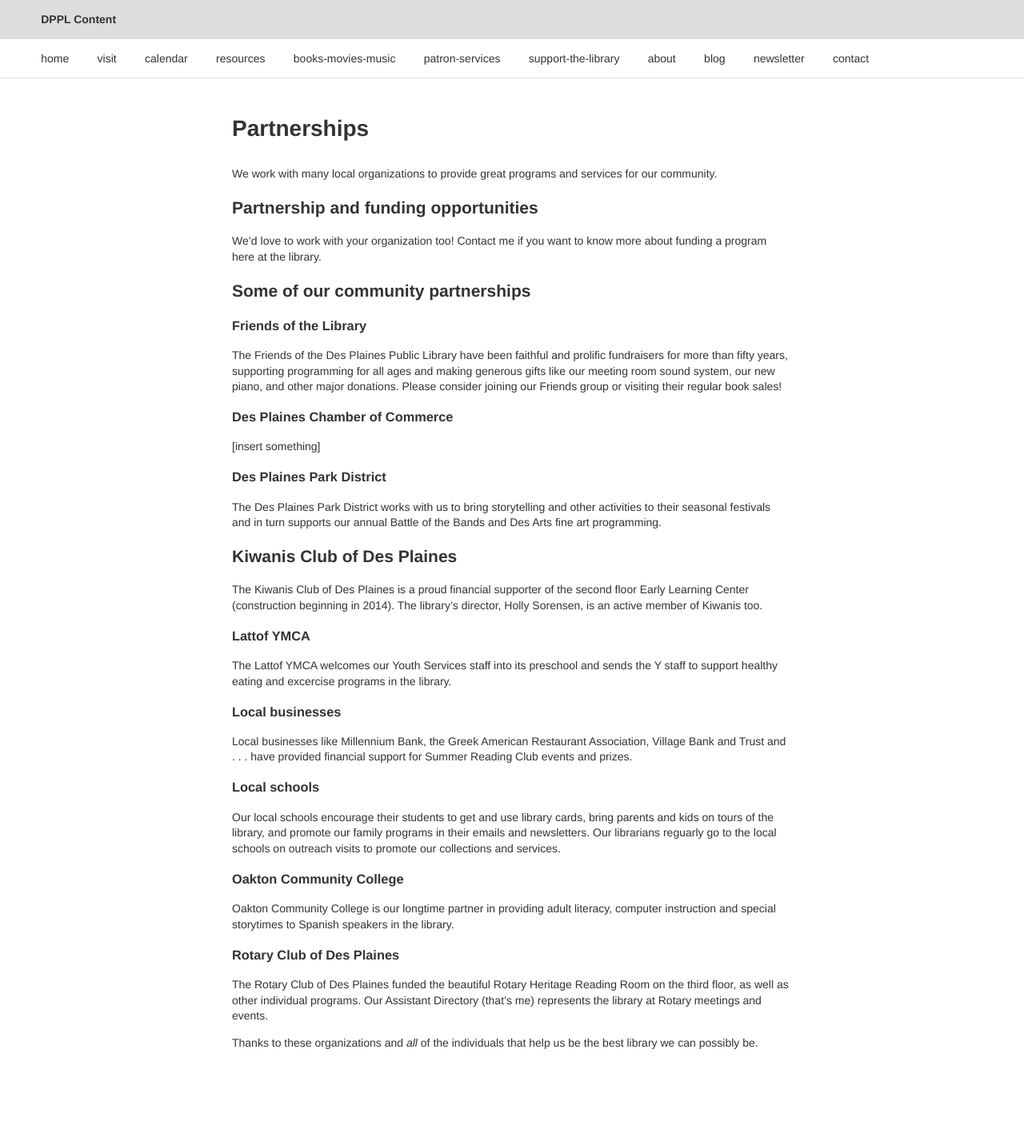
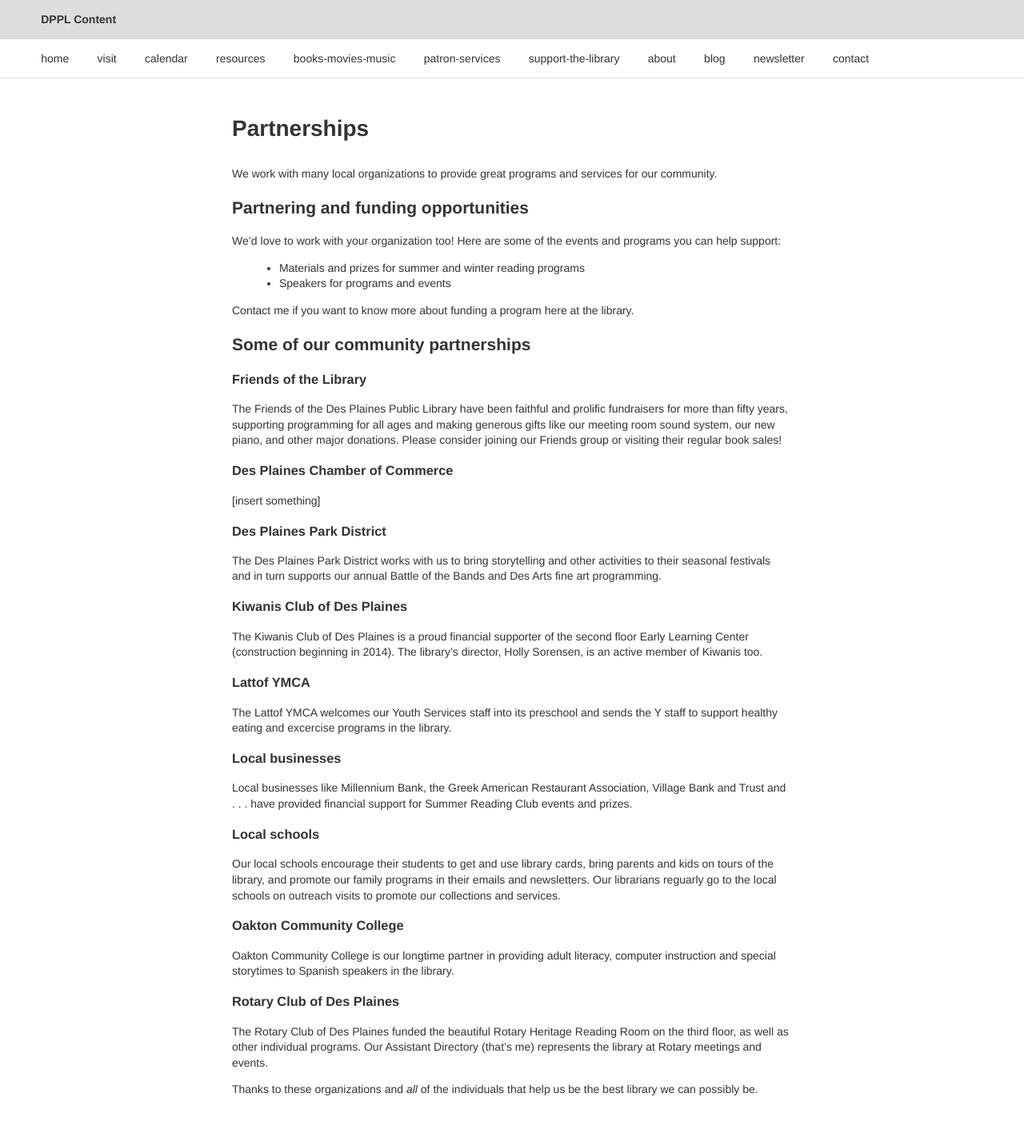
Before and after one commit to dpplweb/dppl-content, a Jekyll site: the page built from _posts/roberta/0706-01-01-partnerships.md, in a window 1280 px wide. Shown: the whole page at 80% size. Built offline with Jekyll 4.4.1, drawn with Linux system fonts in a browser that asks for light colours; Markdown is read by kramdown in place of the engine named in the settings; before the commit the page ends 1368 px from its top, so only the background shows below that.

Commit message:
Updated 0706-01-01-partnerships.md

```diff
--- a/_posts/roberta/0706-01-01-partnerships.md
+++ b/_posts/roberta/0706-01-01-partnerships.md
@@ -15,8 +15,13 @@ published: true
 
 We work with many local organizations to provide great programs and services for our community.
 
-## Partnership and funding opportunities
-We'd love to work with your organization too! Contact me if you want to know more about funding a program here at the library.
+## Partnering and funding opportunities
+We'd love to work with your organization too! Here are some of the events and programs you can help support:
+
+- Materials and prizes for summer and winter reading programs
+- Speakers for programs and events
+
+Contact me if you want to know more about funding a program here at the library.
 
 ## Some of our community partnerships
 
@@ -32,7 +37,7 @@ The Friends of the Des Plaines Public Library have been faithful and prolific fu
 
 The Des Plaines Park District works with us to bring storytelling and other activities to their seasonal festivals and in turn supports our annual Battle of the Bands and Des Arts fine art programming.
 
-## Kiwanis Club of Des Plaines
+### Kiwanis Club of Des Plaines
 The Kiwanis Club of Des Plaines is a proud financial supporter of the second floor Early Learning Center (construction beginning in 2014). The library's director, Holly Sorensen, is an active member of Kiwanis too.
 
 ### Lattof YMCA
```
